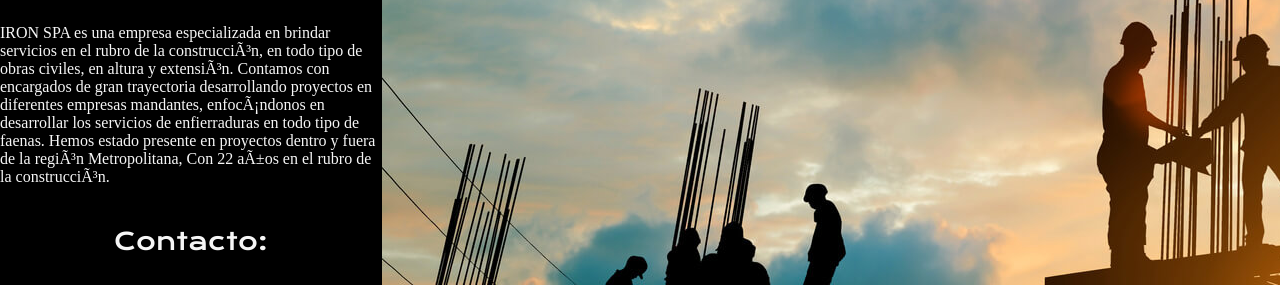
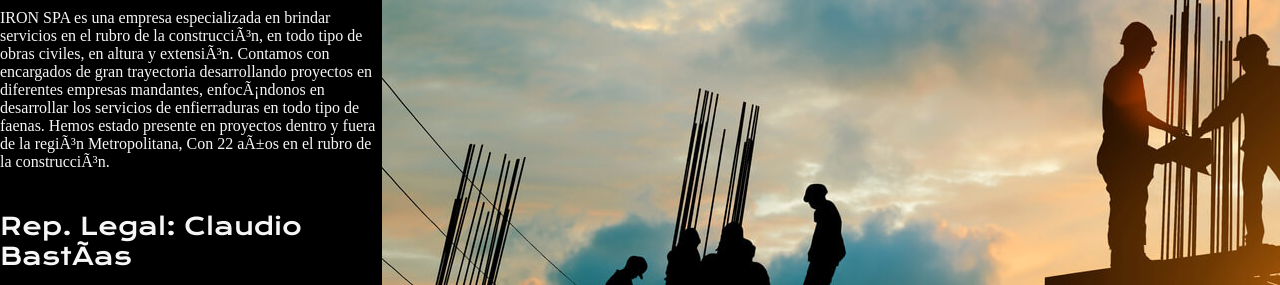
Before and after one commit to DanielCG-coder/DanielCG-coder.github.io, a plain HTML site: page index.html in a window 1280 px wide. Shown: the part 326-611 px from the top of the page. Drawn offline with nearby package versions, Linux system fonts and the light colour scheme.

Commit message:
Update index.html

```diff
--- a/index.html
+++ b/index.html
@@ -24,7 +24,7 @@
 
         </p>
         <div class ="presentacion__enlaces">
-        <h2 class="presentacion__enlaces_subtitulo">Contacto:</h2>
+        <h2 class="presentacion__enlaces_subtitulo">Rep. Legal:  Claudio Bastías</h2>
         <a class="presentacion__enlaces__link">
             <img src="./Assets/logo-whatsapp.jpg">
             +56 930749210</a>
```
